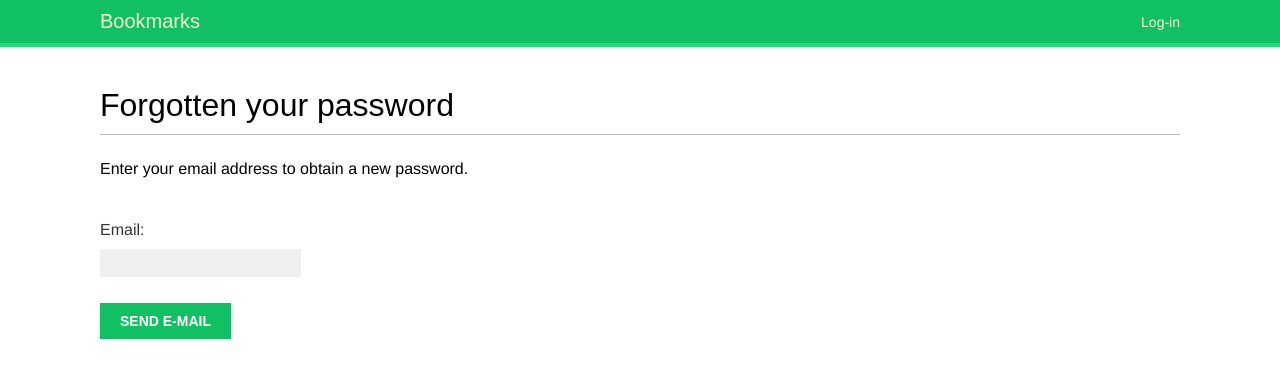
After one commit to markdoma/bookmarks, a Django app: page /account/password-reset/ in a window 1280 px wide. The commit adds this page. Shown: the top 378 px of the page. Run offline with Django 4.2, Linux system fonts and the light colour scheme; some web fonts are replaced.

Commit message:
add password reset feature

```diff
--- a/account/templates/registration/login.html
+++ b/account/templates/registration/login.html
@@ -20,6 +20,11 @@
             <input type="hidden" name="next" value="{{ next }}"/>
             <p><input type="submit" value="Log in"></p>
         </form>
+        <p>
+            <a href="{% url "password_reset" %}">
+                Forgotten your password?
+            </a>
+        </p>
     </div>
 
 {% endblock content %}
--- /dev/null
+++ b/account/templates/registration/password_reset_email.html
@@ -0,0 +1,3 @@
+Someone asked for password reset for email {{ email }}. Follow link below:
+{{ protocol }}://{{ domaon }}{% url "password_reset_confirm" uidb64=uid token=token %}
+Your username, in case you've forgatten: {{ user.get_username }}
--- /dev/null
+++ b/account/templates/registration/password_reset_form.html
@@ -0,0 +1,17 @@
+{% extends 'base.html' %}
+
+
+{% block title %}
+    Reset your password
+{% endblock title %}
+
+
+{% block content %}
+    <h1>Forgotten your password</h1>
+    <p>Enter your email address to obtain a new password.</p>
+    <form method="post">
+        {{ form.as_p }}
+        <p><input type="submit" value="Send e-mail"></p>
+        {% csrf_token %}
+    </form>
+{% endblock content %}
--- a/account/urls.py
+++ b/account/urls.py
@@ -15,5 +15,18 @@ urlpatterns = [
     path('password-change/done/',
          auth_views.PasswordChangeDoneView.as_view(),
          name='password_change_done'),
+    # reset password urls
+    path('password-reset/',
+         auth_views.PasswordResetView.as_view(),
+         name='password_reset'),
+    path('password-reset/done/',
+         auth_views.PasswordResetDoneView.as_view(),
+         name='password_reset_done'),
+    path('password-reset/<uidb64>/<token>/',
+         auth_views.PasswordResetConfirmView.as_view(),
+         name='password_reset_complete'),
+
     path('', views.dashboard, name='dashboard'),
+
+
 ]
```
Also changed, not shown: account/templates/registration/password_reset_complete.html (added, +12 -0 lines), account/templates/registration/password_reset_confirm.html (added, +23 -0 lines), account/templates/registration/password_reset_done.html (added, +13 -0 lines), db.sqlite3.
